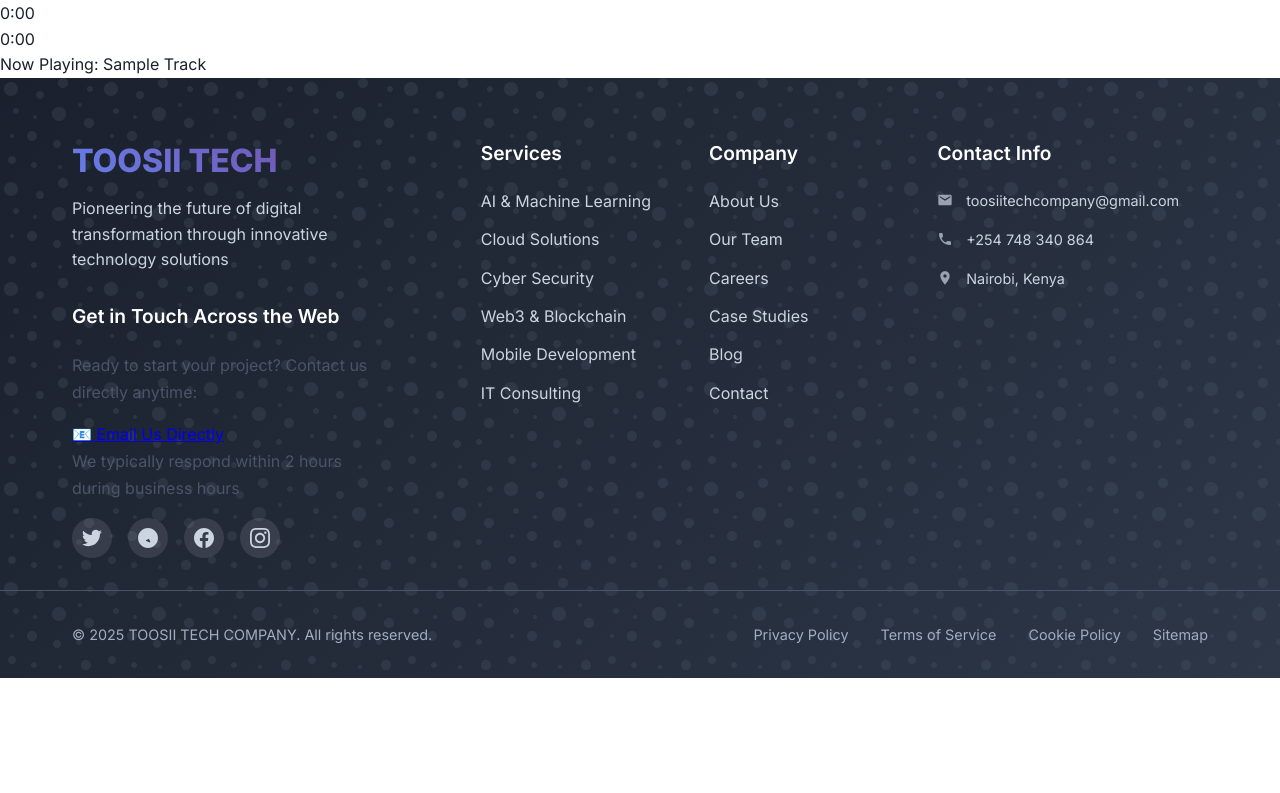
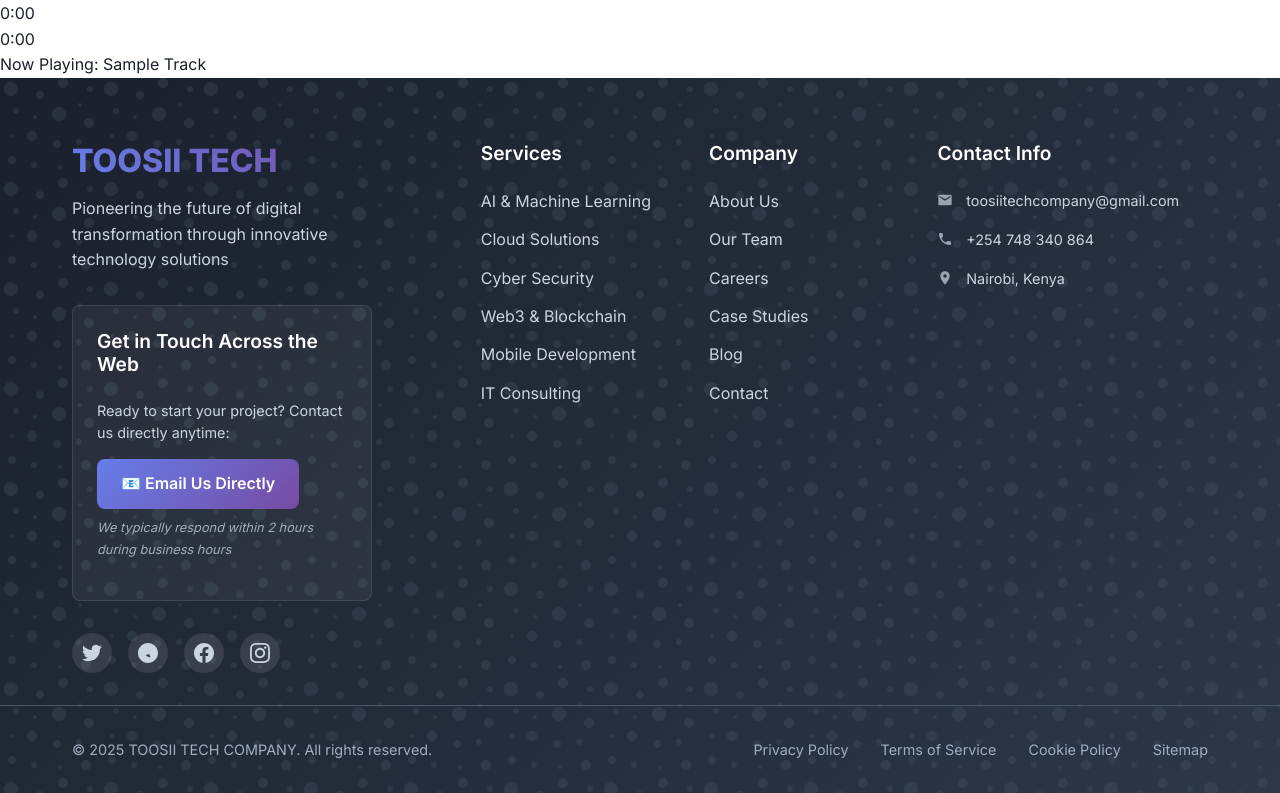
Before and after one commit to TOOSII102/BASE-WEB-APP2, a Next.js app: page /about in a window 1280 px wide. Shown: the part 2915-3708 px from the top of the page. Before the commit the page ends 3593 px from the top, so only its background shows below. Built offline with nearby package versions, Linux system fonts and the light colour scheme.

Commit message:
Update footer.css

```diff
--- a/components/footer.css
+++ b/components/footer.css
@@ -1,4 +1,3 @@
-/* footer.css */
 .footer {
   background: linear-gradient(135deg, #1a202c 0%, #2d3748 100%);
   color: white;
@@ -55,6 +54,53 @@
   margin-bottom: 2rem;
 }
 
+/* Get in Touch Section */
+.contact-direct-section {
+  margin: 2rem 0;
+  padding: 1.5rem;
+  background: rgba(255, 255, 255, 0.05);
+  border-radius: 8px;
+  border: 1px solid rgba(255, 255, 255, 0.1);
+}
+
+.contact-direct-title {
+  font-size: 1.1rem;
+  font-weight: 600;
+  color: #fff;
+  margin-bottom: 0.5rem;
+}
+
+.contact-direct-text {
+  color: #cbd5e0;
+  font-size: 0.9rem;
+  margin-bottom: 1rem;
+  line-height: 1.5;
+}
+
+.email-direct-link {
+  display: inline-block;
+  background: linear-gradient(135deg, #667eea, #764ba2);
+  color: white;
+  padding: 12px 24px;
+  border-radius: 8px;
+  text-decoration: none;
+  font-weight: 600;
+  transition: all 0.3s ease;
+  margin-bottom: 0.5rem;
+}
+
+.email-direct-link:hover {
+  transform: translateY(-2px);
+  box-shadow: 0 4px 12px rgba(102, 126, 234, 0.3);
+}
+
+.response-time {
+  color: #a0aec0;
+  font-size: 0.8rem;
+  font-style: italic;
+}
+
+/* Social Links */
 .social-links {
   display: flex;
   gap: 1rem;
@@ -144,88 +190,6 @@
   color: #667eea;
 }
 
-/* Social Platforms Section - Icons Only */
-.newsletter-text {
-  color: #cbd5e0;
-  margin-bottom: 1.5rem;
-  line-height: 1.5;
-  font-size: 0.9rem;
-}
-
-.social-platforms {
-  margin-top: 1rem;
-}
-
-.platform-links {
-  display: flex;
-  gap: 0.8rem;
-  justify-content: flex-start;
-}
-
-.platform-link {
-  display: flex;
-  align-items: center;
-  justify-content: center;
-  width: 40px;
-  height: 40px;
-  background: rgba(255, 255, 255, 0.1);
-  border-radius: 50%;
-  color: #cbd5e0;
-  text-decoration: none;
-  transition: all 0.3s ease;
-  position: relative;
-}
-
-.platform-link:hover {
-  background: #667eea;
-  color: white;
-  transform: translateY(-2px);
-}
-
-/* Hide text in platform links - show only icons */
-.platform-link span {
-  display: none;
-}
-
-/* Tooltip for platform links */
-.platform-link::after {
-  content: attr(aria-label);
-  position: absolute;
-  bottom: -40px;
-  left: 50%;
-  transform: translateX(-50%);
-  background: #2d3748;
-  color: white;
-  padding: 0.5rem 0.75rem;
-  border-radius: 6px;
-  font-size: 0.8rem;
-  white-space: nowrap;
-  opacity: 0;
-  visibility: hidden;
-  transition: all 0.3s ease;
-  z-index: 10;
-  box-shadow: 0 4px 12px rgba(0, 0, 0, 0.3);
-}
-
-.platform-link::before {
-  content: '';
-  position: absolute;
-  bottom: -20px;
-  left: 50%;
-  transform: translateX(-50%);
-  border: 6px solid transparent;
-  border-bottom-color: #2d3748;
-  opacity: 0;
-  visibility: hidden;
-  transition: all 0.3s ease;
-}
-
-.platform-link:hover::after,
-.platform-link:hover::before {
-  opacity: 1;
-  visibility: visible;
-}
-
 /* Footer Bottom */
 .footer-bottom {
   border-top: 1px solid #4a5568;
@@ -290,8 +254,7 @@
     justify-content: center;
   }
 
-  .social-links,
-  .platform-links {
+  .social-links {
     justify-content: center;
   }
 
@@ -318,10 +281,6 @@
     flex-direction: column;
     gap: 0.5rem;
   }
-
-  .platform-links {
-    gap: 0.5rem;
-  }
 }
 
 /* Animation for social links */
@@ -337,8 +296,7 @@
   }
 }
 
-.social-link:hover,
-.platform-link:hover {
+.social-link:hover {
   animation: bounce 0.6s ease;
 }
 
@@ -346,7 +304,7 @@
 .social-link:focus,
 .footer-links a:focus,
 .contact-item a:focus,
-.platform-link:focus,
+.email-direct-link:focus,
 .footer-legal a:focus {
   outline: 2px solid #667eea;
   outline-offset: 2px;
@@ -358,12 +316,11 @@
   .social-link,
   .footer-links a,
   .contact-item a,
-  .platform-link {
+  .email-direct-link {
     transition: none;
   }
 
-  .social-link:hover,
-  .platform-link:hover {
+  .social-link:hover {
     animation: none;
     transform: none;
   }
@@ -371,9 +328,4 @@
   .footer-links a:hover::before {
     transition: none;
   }
-
-  .platform-link::after,
-  .platform-link::before {
-    transition: none;
-  }
 }
```
